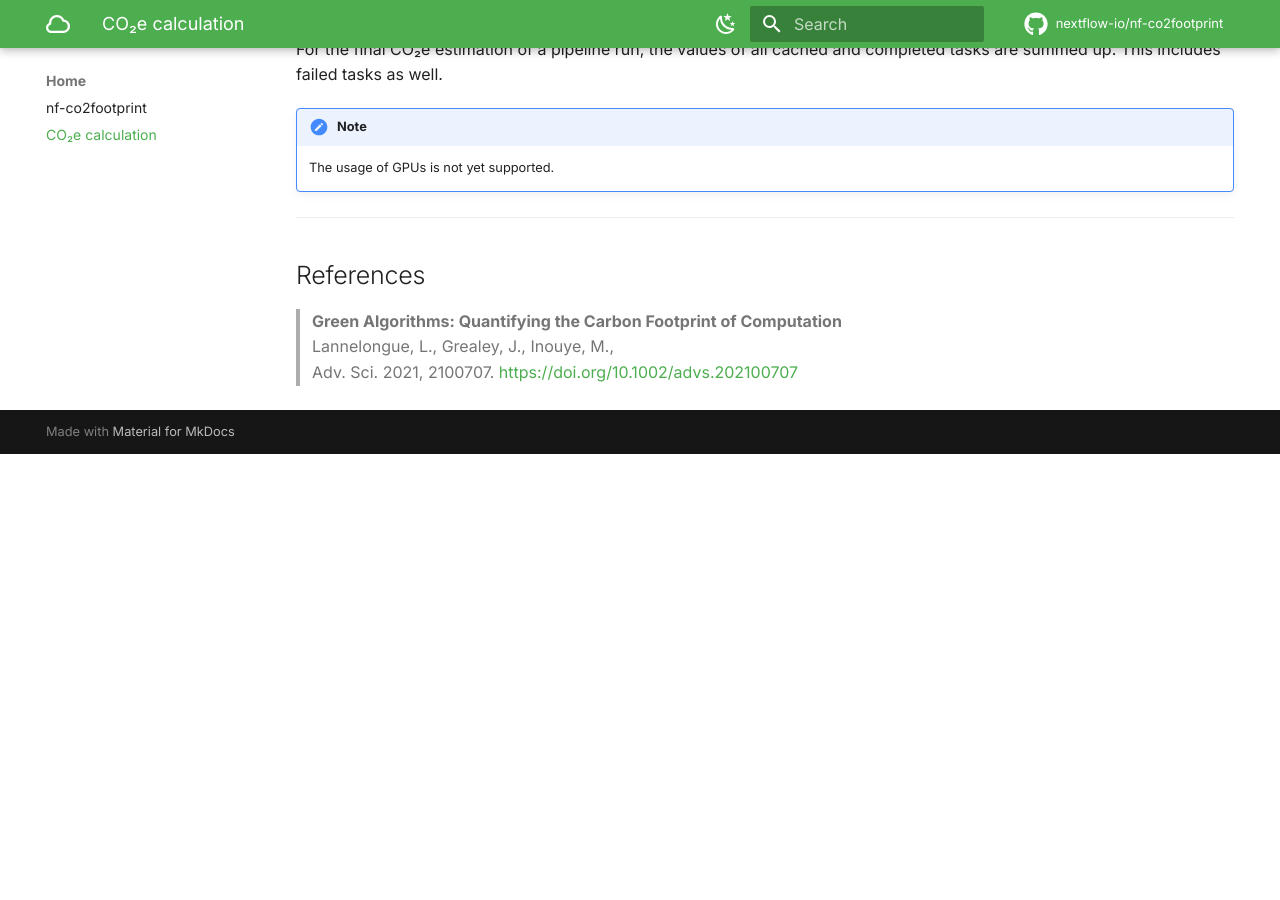
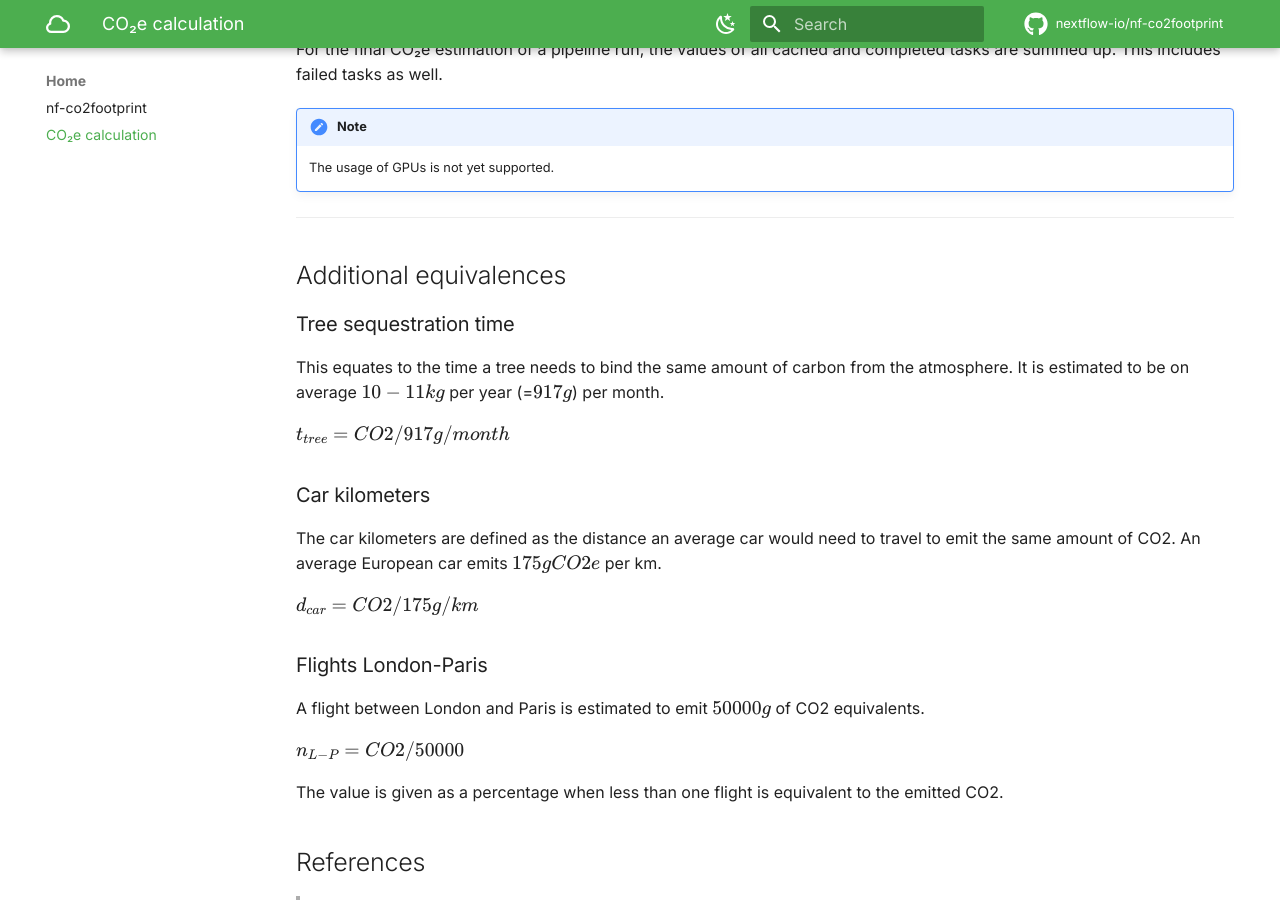
Before and after one commit to nextflow-io/nf-co2footprint, an MkDocs documentation site: the page built from docs/co2footprint_calculation.md, in a window 1280 px wide and 900 px high, scrolled down 748 px. Built offline with MkDocs 1.6.1 and Material for MkDocs 9.7.7, drawn with Linux system fonts in a browser that asks for light colours; comment, search, counter and statistics services are not loaded; before the commit the page ends 1202 px from its top, so only the background shows below that.

Commit message:
Documentation: Added CO2 equivalents to documentation
Signed-off-by: JosuaCarl <josua.carl@uni-tuebingen.de>

```diff
--- a/docs/co2footprint_calculation.md
+++ b/docs/co2footprint_calculation.md
@@ -41,6 +41,27 @@ This includes failed tasks as well.
 
 ---
 
+## Additional equivalences
+### Tree sequestration time
+This equates to the time a tree needs to bind the same amount of carbon from the atmosphere.
+It is estimated to be on average $10-11 kg$ per year (=$917g$) per month.
+
+$t_{tree} = CO2 / 917 g/month$
+
+### Car kilometers
+The car kilometers are defined as the distance an average car would need to travel to emit the same amount of CO2.
+An average European car emits $175 gCO2e$ per km.
+
+$d_{car} = CO2 / 175 g/km$
+
+### Flights London-Paris
+A flight between London and Paris is estimated to emit $50000g$ of CO2 equivalents.
+
+$n_{L-P} = CO2 / 50000$
+
+The value is given as a percentage when less than one flight is equivalent to the emitted CO2.
+
+
 ## References
 
 > **Green Algorithms: Quantifying the Carbon Footprint of Computation**
```
